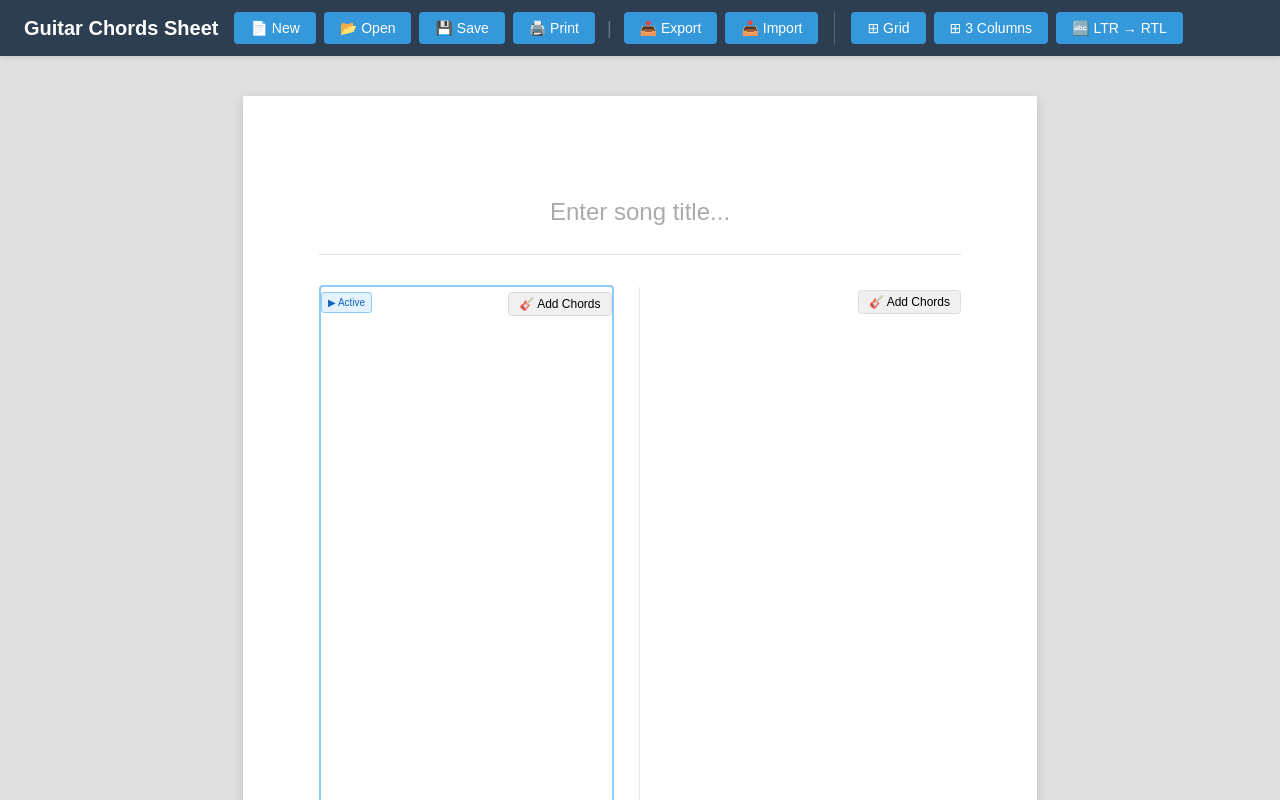
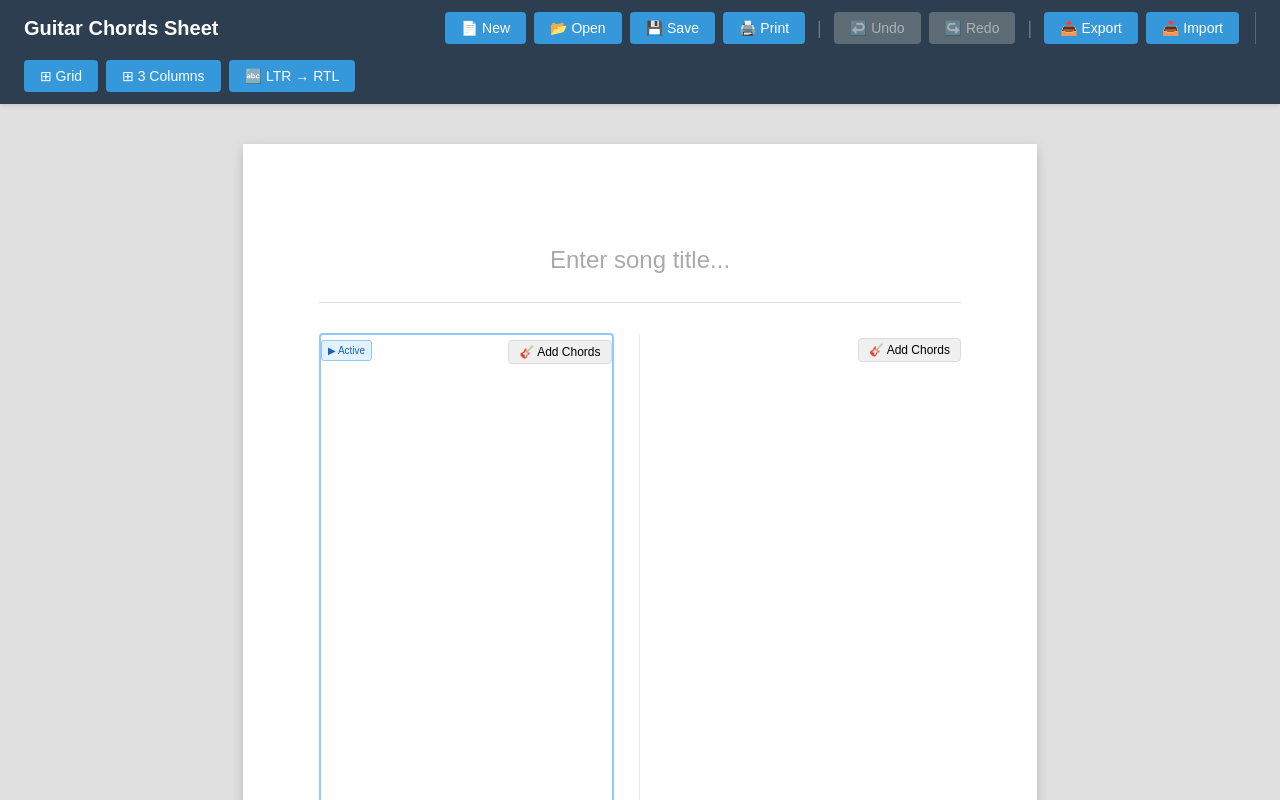
Before and after one commit to ofir5nisimi/chordsheet_studio, a React (Vite) app: page / in a window 1280 px wide. Shown: the top 800 px of the page. Built offline with nearby package versions, Linux system fonts and the light colour scheme.

Commit message:
Add undo/redo functionality with keyboard shortcuts (Ctrl+Z/Y)

```diff
--- a/src/App.css
+++ b/src/App.css
@@ -116,6 +116,19 @@
 
 .toolbar-button.active:hover {
   background-color: #229954;
+}
+
+.toolbar-button.disabled,
+.toolbar-button:disabled {
+  background-color: #7f8c8d;
+  cursor: not-allowed;
+  opacity: 0.6;
+}
+
+.toolbar-button.disabled:hover,
+.toolbar-button:disabled:hover {
+  background-color: #7f8c8d;
+  transform: none;
 }
 
 .direction-toggle {
--- a/src/App.tsx
+++ b/src/App.tsx
@@ -19,6 +19,19 @@ import './App.css';
  * Main application component that manages the chord sheet state
  * and renders the A4 page editor.
  */
+// History state type for undo/redo
+interface HistoryState {
+  title: string;
+  leftColumnText: string;
+  middleColumnText: string;
+  rightColumnText: string;
+  leftColumnChords: PlacedChord[];
+  middleColumnChords: PlacedChord[];
+  rightColumnChords: PlacedChord[];
+}
+
+const MAX_HISTORY_SIZE = 50;
+
 function App() {
   // Document state
   const [title, setTitle] = useState('');
@@ -31,6 +44,12 @@ function App() {
   const [direction, setDirection] = useState<TextDirection>('ltr');
   const [showGrid, setShowGrid] = useState(false);
   const [columnCount, setColumnCount] = useState<2 | 3>(2);
+
+  // Undo/Redo history
+  const [history, setHistory] = useState<HistoryState[]>([]);
+  const [historyIndex, setHistoryIndex] = useState(-1);
+  const isUndoRedoRef = useRef(false);
+  const historyTimeoutRef = useRef<ReturnType<typeof setTimeout> | null>(null);
 
   // File management state
   const [currentDocId, setCurrentDocId] = useState<string | null>(null);
@@ -89,6 +108,97 @@ function App() {
     setStatusMessage(message);
     setTimeout(() => setStatusMessage(null), 2000);
   }, []);
+
+  // Track changes for undo/redo history (debounced)
+  useEffect(() => {
+    // Skip if this change is from undo/redo
+    if (isUndoRedoRef.current) {
+      isUndoRedoRef.current = false;
+      return;
+    }
+
+    // Debounce history updates to avoid too many entries
+    if (historyTimeoutRef.current) {
+      clearTimeout(historyTimeoutRef.current);
+    }
+
+    historyTimeoutRef.current = setTimeout(() => {
+      const currentState: HistoryState = {
+        title,
+        leftColumnText,
+        middleColumnText,
+        rightColumnText,
+        leftColumnChords,
+        middleColumnChords,
+        rightColumnChords,
+      };
+
+      setHistory(prev => {
+        // If we're not at the end, truncate future states
+        const newHistory = prev.slice(0, historyIndex + 1);
+
+        // Don't add if identical to last state
+        const lastState = newHistory[newHistory.length - 1];
+        if (lastState &&
+            lastState.title === currentState.title &&
+            lastState.leftColumnText === currentState.leftColumnText &&
+            lastState.middleColumnText === currentState.middleColumnText &&
+            lastState.rightColumnText === currentState.rightColumnText &&
+            JSON.stringify(lastState.leftColumnChords) === JSON.stringify(currentState.leftColumnChords) &&
+            JSON.stringify(lastState.middleColumnChords) === JSON.stringify(currentState.middleColumnChords) &&
+            JSON.stringify(lastState.rightColumnChords) === JSON.stringify(currentState.rightColumnChords)) {
+          return prev;
+        }
+
+        // Add new state and limit history size
+        const updatedHistory = [...newHistory, currentState].slice(-MAX_HISTORY_SIZE);
+        setHistoryIndex(updatedHistory.length - 1);
+        return updatedHistory;
+      });
+    }, 300); // 300ms debounce
+
+    return () => {
+      if (historyTimeoutRef.current) {
+        clearTimeout(historyTimeoutRef.current);
+      }
+    };
+  }, [title, leftColumnText, middleColumnText, rightColumnText, leftColumnChords, middleColumnChords, rightColumnChords, historyIndex]);
+
+  // Undo function
+  const handleUndo = useCallback(() => {
+    if (historyIndex > 0) {
+      isUndoRedoRef.current = true;
+      const prevState = history[historyIndex - 1];
+      setTitle(prevState.title);
+      setLeftColumnText(prevState.leftColumnText);
+      setMiddleColumnText(prevState.middleColumnText);
+      setRightColumnText(prevState.rightColumnText);
+      setLeftColumnChords(prevState.leftColumnChords);
+      setMiddleColumnChords(prevState.middleColumnChords);
+      setRightColumnChords(prevState.rightColumnChords);
+      setHistoryIndex(historyIndex - 1);
+    }
+  }, [history, historyIndex]);
+
+  // Redo function
+  const handleRedo = useCallback(() => {
+    if (historyIndex < history.length - 1) {
+      isUndoRedoRef.current = true;
+      const nextState = history[historyIndex + 1];
+      setTitle(nextState.title);
+      setLeftColumnText(nextState.leftColumnText);
+      setMiddleColumnText(nextState.middleColumnText);
+      setRightColumnText(nextState.rightColumnText);
+      setLeftColumnChords(nextState.leftColumnChords);
+      setMiddleColumnChords(nextState.middleColumnChords);
+      setRightColumnChords(nextState.rightColumnChords);
+      setHistoryIndex(historyIndex + 1);
+    }
+  }, [history, historyIndex]);
+
+  // Check if undo/redo are available
+  const canUndo = historyIndex > 0;
+  const canRedo = historyIndex < history.length - 1;
 
   // Toggle text direction
   const toggleDirection = useCallback(() => {
@@ -407,13 +517,27 @@ function App() {
             e.preventDefault();
             toggleGrid();
             break;
+          case 'z':
+            // Ctrl+Z: Undo, Ctrl+Shift+Z: Redo
+            e.preventDefault();
+            if (e.shiftKey) {
+              handleRedo();
+            } else {
+              handleUndo();
+            }
+            break;
+          case 'y':
+            // Ctrl+Y: Redo
+            e.preventDefault();
+            handleRedo();
+            break;
         }
       }
     };
 
     document.addEventListener('keydown', handleKeyDown);
     return () => document.removeEventListener('keydown', handleKeyDown);
-  }, [toggleDirection, toggleGrid, handleSave, handleSaveAs, handleNew, handlePrint]);
+  }, [toggleDirection, toggleGrid, handleSave, handleSaveAs, handleNew, handlePrint, handleUndo, handleRedo]);
 
   return (
     <div className={`app ${direction}`} dir={direction}>
@@ -450,6 +574,23 @@ function App() {
             title="Print / Export PDF (Ctrl+P)"
           >
             🖨️ Print
+          </button>
+          <span className="toolbar-divider">|</span>
+          <button
+            className={`toolbar-button ${!canUndo ? 'disabled' : ''}`}
+            onClick={handleUndo}
+            disabled={!canUndo}
+            title="Undo (Ctrl+Z)"
+          >
+            ↩️ Undo
+          </button>
+          <button
+            className={`toolbar-button ${!canRedo ? 'disabled' : ''}`}
+            onClick={handleRedo}
+            disabled={!canRedo}
+            title="Redo (Ctrl+Y / Ctrl+Shift+Z)"
+          >
+            ↪️ Redo
           </button>
           <span className="toolbar-divider">|</span>
           <button
```
